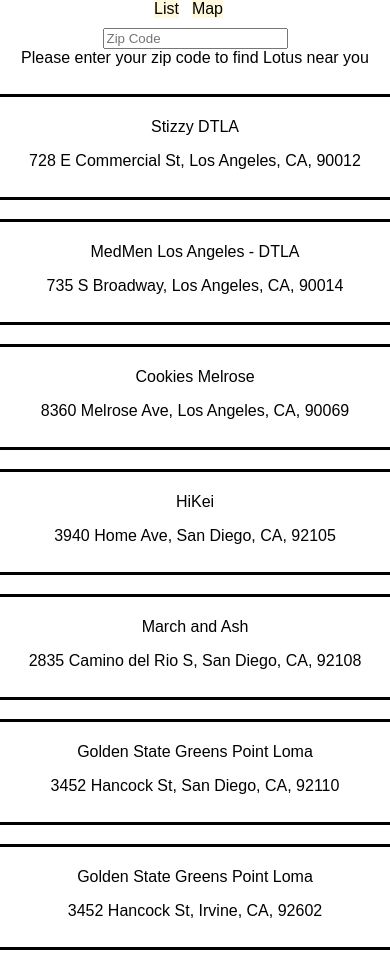
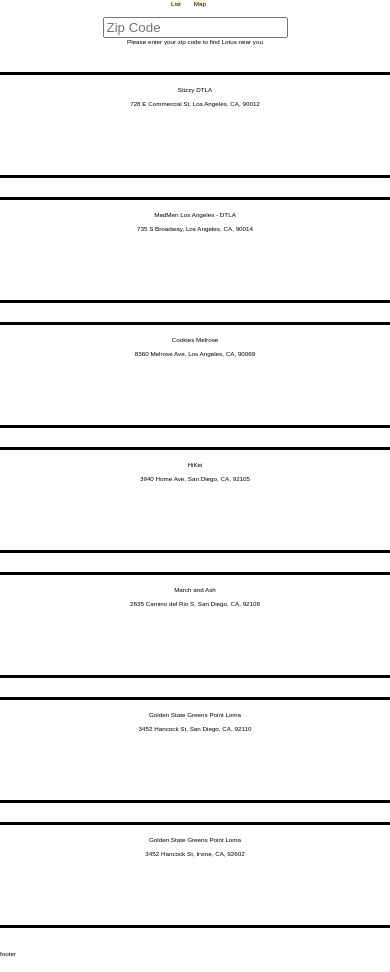
Before and after one commit to hrakt/project-proximity, a Next.js app: page /locator in a window 390 px wide. Shown: the top 972 px of the page. Built offline with nearby package versions, Linux system fonts and the light colour scheme; a web font is replaced by a local one.

Commit message:
Add globals and breakpoints

```diff
--- a/pages/locator.js
+++ b/pages/locator.js
@@ -1,4 +1,6 @@
 import { useState } from "react";
+
+import DefaultLayout from "../layouts/DefaultLayout";
 import Retailer from "../components/Locator/Retailer";
 import ZipField from "../components/Locator/ZipField";
 import ViewSelector from "../components/Locator/ViewSelector";
@@ -14,6 +16,7 @@
   const [retailerCount, setRetailerCount] = useState(0);
 
   return (
+    <DefaultLayout>
       <div className={styles.locator}>
         <ViewSelector setViewSelector={setViewSelector} />
         <ZipField setZipCode={setZipCode} />
@@ -31,5 +34,6 @@
         ) : null}
         {viewSelector === "map" ? <Map /> : null}
       </div>
+    </DefaultLayout>
   );
 }
--- /dev/null
+++ b/styles/colors.scss
@@ -0,0 +1,2 @@
+$white: #fff !default;
+$black: #000 !default;
--- a/styles/globals.css
+++ b/styles/globals.css
@@ -5,6 +5,7 @@
   padding: 0;
   margin: 0;
   font-family: Recursive, sans-serif;
+  font-size: 62.5%;
 }
 
 a {
@@ -14,6 +15,13 @@
 
 * {
   box-sizing: border-box;
+}
+
+ul,
+li {
+  list-style: none;
+  padding: 0;
+  margin: 0;
 }
 
 .pin-icon {
```
Also changed, not shown: styles/breakpoints.scss (added). Lines whose indentation alone changed are shown as unchanged.
